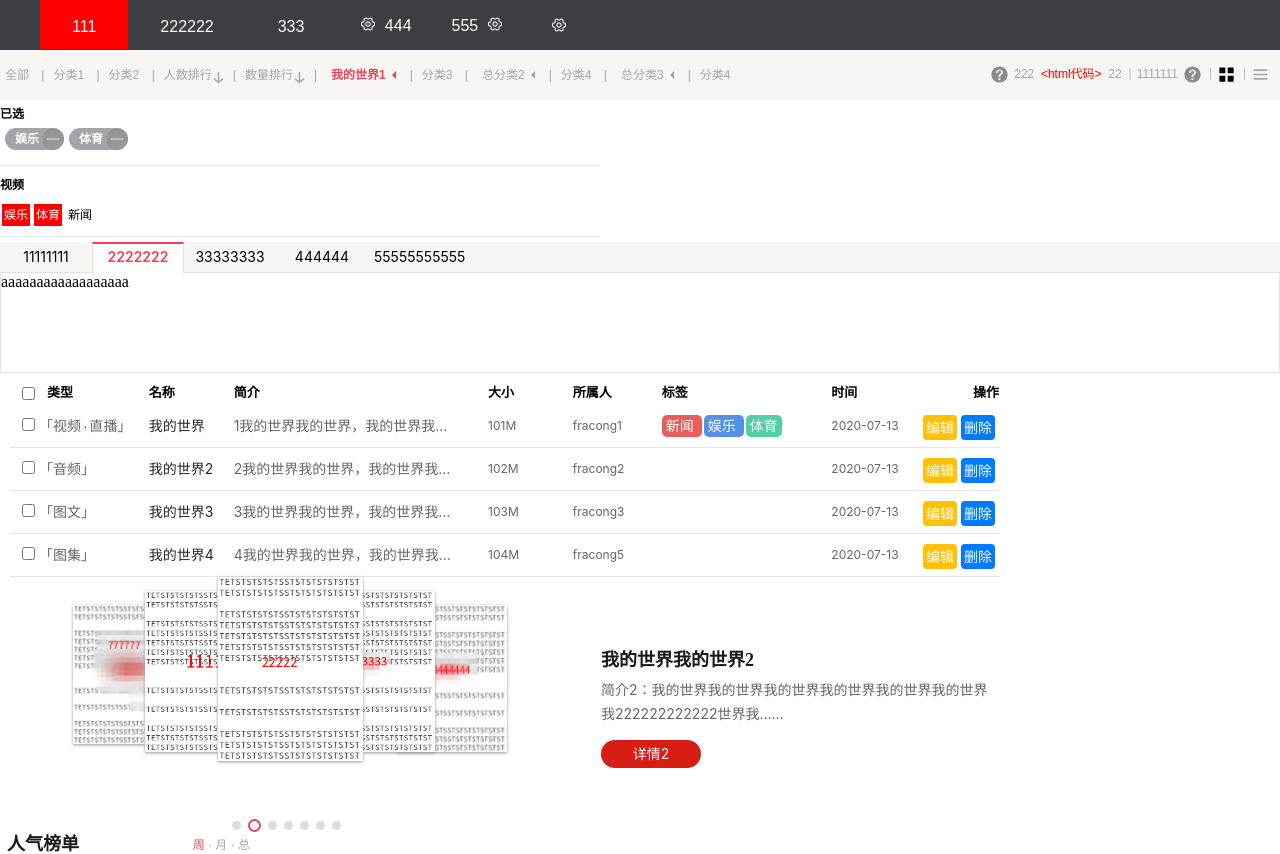
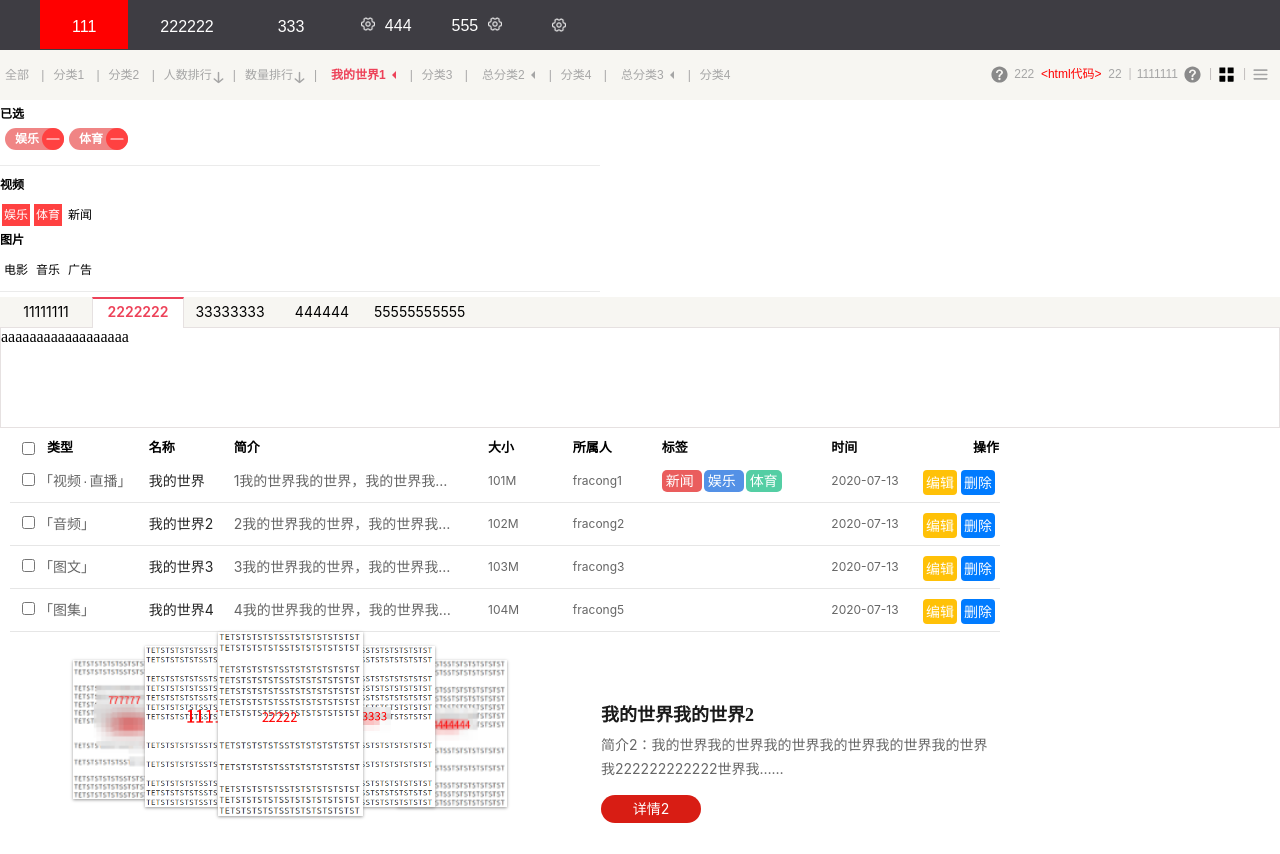
Before and after one commit to fracong/angular-web-component-utils, an Angular app: page / in a window 1280 px wide. Shown: the top 854 px of the page. Built offline with nearby package versions, Linux system fonts and the light colour scheme.

Commit message:
update nav tag filter.

```diff
--- a/src/app/index/index.component.ts
+++ b/src/app/index/index.component.ts
@@ -2,7 +2,7 @@
  * @Author: fracong
  * @Date: 2020-08-18 10:36:47
  * @LastEditors: fracong
- * @LastEditTime: 2020-09-09 15:38:51
+ * @LastEditTime: 2020-09-09 17:02:55
  */
 import { Component, OnInit, ViewChild } from '@angular/core';
 import { NormalListComponent } from '../list/normal-list/normal-list.component';
@@ -680,7 +680,6 @@ export class IndexComponent implements OnInit {
     this.tagStyle = {
       fontSize: '12px',
       color:'#fff',
-      bgcolor:'#a3a5a9',
       svgBgcolor:'rgb(146, 146, 148)',
       fontWeight:'600',
       tagSize: '22px'
@@ -690,6 +689,7 @@ export class IndexComponent implements OnInit {
     this.categoryTagList=[
       {
         categoryTitle: '视频',
+        bgcolor: 'red',
         tagList: [
           {
             key: 1,
@@ -702,6 +702,24 @@ export class IndexComponent implements OnInit {
           {
             key: 3,
             title: '新闻'
+          },
+        ]
+      },
+      {
+        categoryTitle: '图片',
+        bgcolor: 'purple',
+        tagList: [
+          {
+            key: 4,
+            title: '电影'
+          },
+          {
+            key: 5,
+            title: '音乐'
+          },
+          {
+            key: 6,
+            title: '广告'
           },
         ]
       }
--- a/src/app/model/tag/tag.model.ts
+++ b/src/app/model/tag/tag.model.ts
@@ -2,10 +2,12 @@
  * @Author: fracong
  * @Date: 2020-09-09 10:07:24
  * @LastEditors: fracong
- * @LastEditTime: 2020-09-09 15:20:28
+ * @LastEditTime: 2020-09-09 15:57:49
  */
 export class CategoryTag{
+    categoryKey: number;
     categoryTitle: string;
+    bgcolor: string;
     tagList: Array<Tag>;
 }
 
@@ -19,6 +21,5 @@ export class TagStyle{
     fontWeight: string;
     tagSize: string; // px
     color:string;
-    bgcolor: string;
     svgBgcolor: string;
 }
--- a/src/app/nav/nav-tag-filter/nav-tag-filter.component.html
+++ b/src/app/nav/nav-tag-filter/nav-tag-filter.component.html
@@ -1,8 +1,8 @@
 <!--
- * @Author: ...
+ * @Author: fracong
  * @Date: 2020-09-04 15:58:08
  * @LastEditors: fracong
- * @LastEditTime: 2020-09-09 15:15:24
+ * @LastEditTime: 2020-09-09 16:26:43
 -->
 <ng-container>
     <div class="fc-util-nav-tag-filter"[ngStyle]="{'width':'600px'}">
@@ -10,14 +10,14 @@
             <div class="selected-tags-title item-title">已选</div>
             <div class="fc-util-tag-list selected-tags-list">
                 <div class="tag-item" *ngFor="let tagItem of selectedTagList">
-                    <app-tag-minus [tag]="tagItem" [tagStyle]="tagStyle" (clickBack)="deleteSelectedTag($event)"></app-tag-minus>
+                    <app-tag-minus [tag]="tagItem" [tagStyle]="tagStyle" [bgcolor]="tagBgcolorMap.get(tagItem.key)" (clickBack)="deleteSelectedTag($event)"></app-tag-minus>
                 </div>
             </div>
         </div>
         <div class="filter-type-items tag-category">
             <div class="filter-type-item" *ngFor="let categoryTag of categoryTagList">
                 <div class="filter-type-title item-title">{{categoryTag.categoryTitle}}</div>
-                <div class="fc-util-tag-list filter-type-list">
+                <div class="fc-util-tag-list filter-type-list" [ngClass]="['active-'+categoryTag.bgcolor]">
                     <div class="tag-item tag-normal" [ngClass]="{'active': selectedKeyList.includes(tagItem.key)}" *ngFor="let tagItem of categoryTag.tagList" (click)="clickTag(tagItem.key);">{{tagItem.title}}</div>
                 </div>
             </div>
--- a/src/app/nav/nav-tag-filter/nav-tag-filter.component.scss
+++ b/src/app/nav/nav-tag-filter/nav-tag-filter.component.scss
@@ -22,10 +22,33 @@
         font: 12px/18px "Microsoft YaHei", sans-serif;
     }
     .tag-normal:hover{
-        color: red;
+        color:  #ff4141;
     }
-    .tag-normal.active{
+    .active-red .tag-normal.active{
         color: #fff;
-        background-color: red;
+        background-color: rgb(255, 65, 65);
+    }
+    .active-blue .tag-normal.active{
+        color: #fff;
+        background-color: #5f5ffc;
+    }
+    .active-yellow .tag-normal.active{
+        background-color:#d6c20f;
+    }
+    .active-gray .tag-normal.active{
+        color: #fff;
+        background-color: #545457;
+    }
+    .active-green .tag-normal.active{
+        color: #fff;
+        background-color: #1ea50d;
+    }
+    .active-pink .tag-normal.active{
+        color: #fff;
+        background-color: #d41a9d;
+    }
+    .active-purple .tag-normal.active{
+        color: #fff;
+        background-color: #861186;
     }
 }
--- a/src/app/nav/nav-tag-filter/nav-tag-filter.component.ts
+++ b/src/app/nav/nav-tag-filter/nav-tag-filter.component.ts
@@ -13,6 +13,7 @@ export class NavTagFilterComponent implements OnInit {
   @Input('tagStyle') tagStyle: TagStyle;
   @Output('deleteSelectedTagBack') deleteSelectedTagBack = new EventEmitter<any>();
   tagMap = new Map<number, string>();
+  tagBgcolorMap = new Map<number, string>();
 
   constructor() { }
 
@@ -21,7 +22,9 @@ export class NavTagFilterComponent implements OnInit {
     this.categoryTagList.forEach((element)=>{
       let tagList = element.tagList;
       tagList.forEach((tag)=>{
+        if(this.tagMap.has(tag.key)) throw new Error('Duplicate key['+tag.key+'] in tag!');
         this.tagMap.set(tag.key, tag.title);
+        this.tagBgcolorMap.set(tag.key, element.bgcolor);
       });
     });
     this.reloadSelectTagList();
@@ -30,7 +33,7 @@ export class NavTagFilterComponent implements OnInit {
   deleteSelectedTag(tag: Tag) {
     this.selectedKeyList.splice(this.selectedKeyList.indexOf(tag.key), 1);
     this.reloadSelectTagList();
-    this.deleteSelectedTagBack.emit(this.selectedKeyList);
+    this.backInfo();
   }
 
   clickTag(key: number) {
@@ -40,17 +43,25 @@ export class NavTagFilterComponent implements OnInit {
       this.selectedKeyList.push(key);
     }
     this.reloadSelectTagList();
-    this.deleteSelectedTagBack.emit(this.selectedKeyList);
+    this.backInfo();
   }
 
   reloadSelectTagList() {
-    let newSelectedTagList = new Array<Tag>();
+    let newTagList = new Array<Tag>();
     this.selectedKeyList.forEach(element => {
       let tag = new Tag();
       tag.key = element;
       tag.title = this.tagMap.get(element);
-      newSelectedTagList.push(tag);
+      newTagList.push(tag);
     });
-    this.selectedTagList = newSelectedTagList;
+    this.selectedTagList = newTagList;
+  }
+
+  backInfo(){
+    let backList = new Array<number>();
+    this.selectedKeyList.forEach(element => {
+      backList.push(element);
+    });
+    this.deleteSelectedTagBack.emit(backList.sort());
   }
 }
--- a/src/app/tag/tag-minus/tag-minus.component.html
+++ b/src/app/tag/tag-minus/tag-minus.component.html
@@ -2,18 +2,18 @@
  * @Author: fracong
  * @Date: 2020-09-09 09:41:10
  * @LastEditors: fracong
- * @LastEditTime: 2020-09-09 13:51:36
+ * @LastEditTime: 2020-09-09 16:59:28
 -->
 <ng-container>
-    <div class="fc-tag"[ngClass]="tag.class"
-        [ngStyle]="{'background-color':tagStyle.bgcolor, 'color':tagStyle.color,'font-size':tagStyle.fontSize, 'font-weight': tagStyle.fontWeight,'line-height': (tagStyle.tagSize ? (tagStyle.tagSize.replace('px','') - 4 + 'px' ): '')}">
+    <div class="fc-tag"[ngClass]="['color-'+bgcolor]"
+        [ngStyle]="{'font-size':tagStyle.fontSize, 'font-weight': tagStyle.fontWeight,'line-height': (tagStyle.tagSize ? (tagStyle.tagSize.replace('px','') - 4 + 'px' ): '')}">
         {{tag.title}}
         <div class="import-svg" (click)="deleteTag(tag.key)">
             <svg t="1599612637000" class="icon" viewBox="0 0 1024 1024" version="1.1" xmlns="http://www.w3.org/2000/svg" p-id="2940" xmlns:xlink="http://www.w3.org/1999/xlink"
                 [ngStyle]="{'height': tagStyle.tagSize, 'width': tagStyle.tagSize}"><defs>
                 <style type="text/css"></style></defs>
-                <path d="M512 512m-512 0a512 512 0 1 0 1024 0 512 512 0 1 0-1024 0Z" [ngStyle]="{'fill':tagStyle.svgBgcolor}" p-id="2941"></path>
-                <path d="M204.8 486.4m25.6 0l563.2 0q25.6 0 25.6 25.6l0 0q0 25.6-25.6 25.6l-563.2 0q-25.6 0-25.6-25.6l0 0q0-25.6 25.6-25.6Z" fill="#FFFFFF" p-id="2942"></path>
+                <path class="path-other" d="M512 512m-512 0a512 512 0 1 0 1024 0 512 512 0 1 0-1024 0Z" p-id="2941"></path>
+                <path class="path-midle" d="M204.8 486.4m25.6 0l563.2 0q25.6 0 25.6 25.6l0 0q0 25.6-25.6 25.6l-563.2 0q-25.6 0-25.6-25.6l0 0q0-25.6 25.6-25.6Z" fill="#FFFFFF" p-id="2942"></path>
             </svg>
         </div>
     </div>
--- a/src/app/tag/tag-minus/tag-minus.component.scss
+++ b/src/app/tag/tag-minus/tag-minus.component.scss
@@ -1,5 +1,6 @@
 :host::ng-deep  .fc-tag{
     position: relative;
+    color: #fff;
     padding: 2px 25px 2px 10px;
     margin-left: 5px;
     border-radius: 14px;
@@ -10,13 +11,58 @@
         top: 0;
         right: 0;
         cursor: pointer;
-        opacity: 0.7;
         svg{
             width: 28px;
             height: 28px;
         }
     }
-    .import-svg:hover{
-        opacity: 1;
+    &.color-red{
+        background-color: #f08585;
+        .path-other{
+            fill: #ff4141;
+        }
+    }
+    &.color-blue{
+        background-color: #6a80df;
+        .path-other{
+            fill: #5f5ffc;
+        }
+    }
+    &.color-gray{
+        background-color: #abacb1;
+        .path-other{
+            fill: #545457;
+        }
+    }
+    &.color-yellow{
+        background-color: #f3f183;
+        color: #000;
+        .path-other{
+            fill: #d6c20f;
+        }
+        .path-midle{
+            fill: #000;
+        }
+    }
+    &.color-green{
+        background-color: #43d635;
+        color: #000;
+        .path-other{
+            fill: #1ea50d;
+        }
+    }
+    &.color-pink{
+        background-color: #f080ce;
+        color: #fff;
+        .path-other{
+            fill: #d41a9d;
+        }
+    }
+    &.color-purple{
+        background-color: #ad5ead;
+        color: #fff;
+        .path-other{
+            fill: #861186;
+        }
     }
 }
--- a/src/app/tag/tag-minus/tag-minus.component.ts
+++ b/src/app/tag/tag-minus/tag-minus.component.ts
@@ -15,6 +15,7 @@ import { Tag, TagStyle } from 'src/app/model/tag/tag.model';
 export class TagMinusComponent implements OnInit {
   @Input('tag') tag: Tag;
   @Input('tagStyle') tagStyle: TagStyle;
+  @Input('bgcolor') bgcolor: string;
   @Output('clickBack') clickBack = new EventEmitter<any>();
 
   constructor() { }
```
